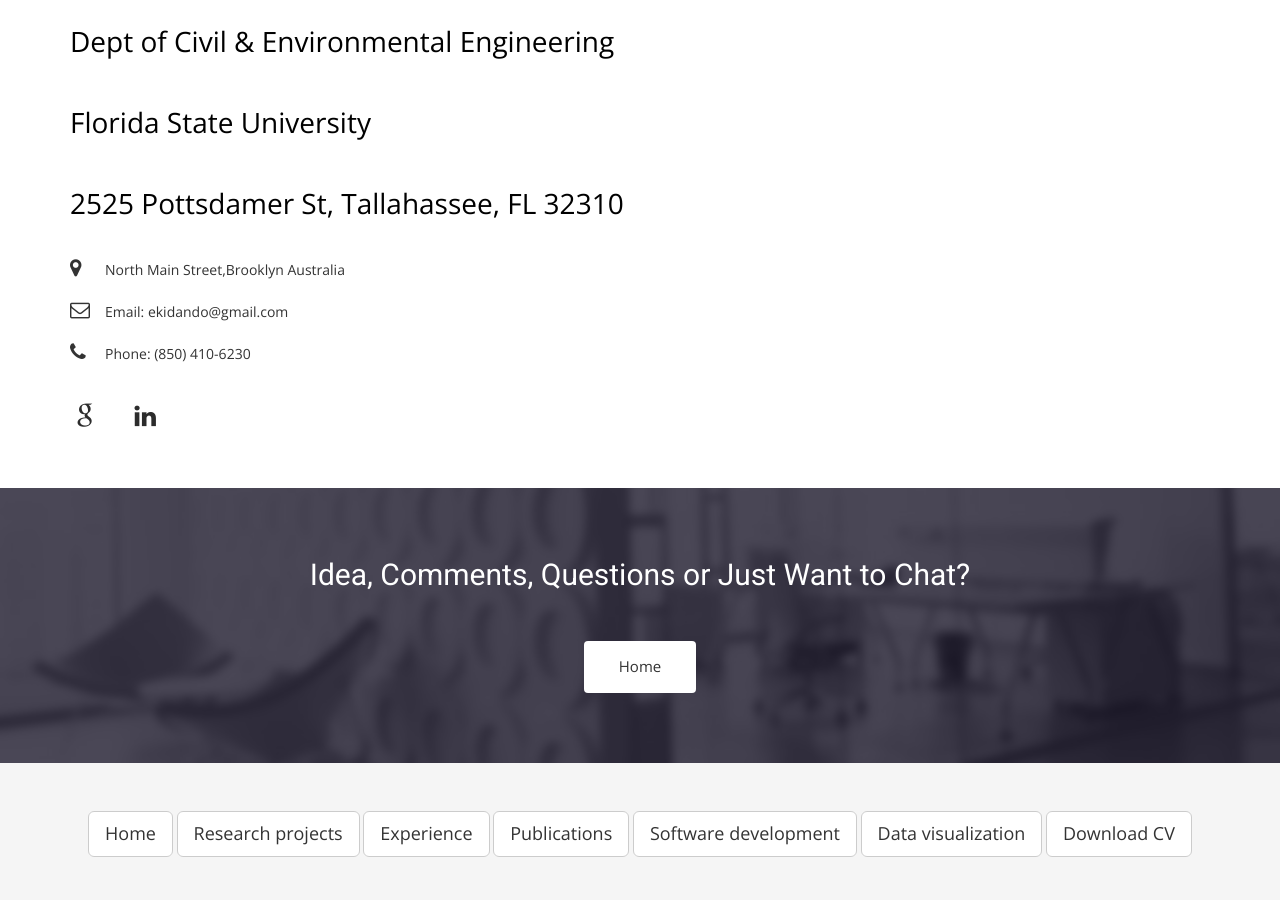
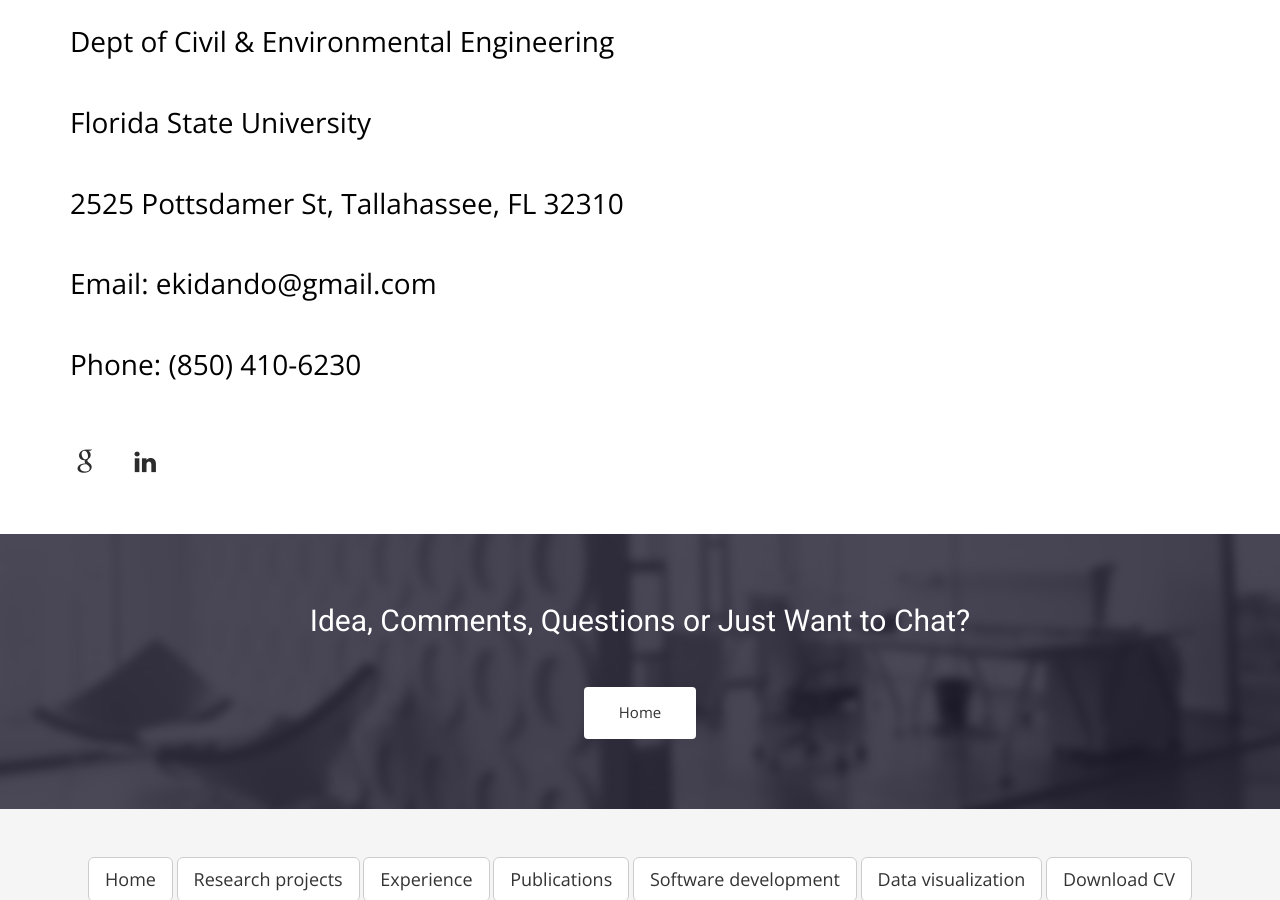
Before and after one commit to ekidando/Emma, a Jekyll site: the page built from contact.html, in a window 1280 px wide and 900 px high, scrolled down 942 px. Built offline with Jekyll 4.4.1, drawn with Linux system fonts in a browser that asks for light colours; nearby versions of some CDN libraries; some web fonts are replaced.

Commit message:
Update contact.html

```diff
--- a/contact.html
+++ b/contact.html
@@ -57,20 +57,10 @@ published: true
           <h2 class="animated fadeInUp">Dept of Civil & Environmental Engineering</h2>
           <h2 class="animated fadeInUp">Florida State University</h2>
           <h2 class="animated fadeInUp">2525 Pottsdamer St, Tallahassee, FL 32310</h2>
+          <h2 class="animated fadeInUp">Email:  ekidando@gmail.com</h2>
+          <h2 class="animated fadeInUp">Phone: (850) 410-6230</h2>
 
-          <ul class="address-block">
-            <li>
-              <i class="fa fa-map-marker"></i>North Main Street,Brooklyn Australia
-            </li>
-            <li>
-              <i class="fa fa-envelope-o"></i>Email:  ekidando@gmail.com
-            </li>
-            <li>
-              <i class="fa fa-phone"></i>Phone: (850) 410-6230
-            </li>
-          </ul>
-
-          <ul class="social-icons">
+           <ul class="social-icons">
             <li>
               <a href="https://scholar.google.com/citations?user=_lygxIQAAAAJ&hl=en"><i class="fa fa-google"></i></a>
             </li>
```
